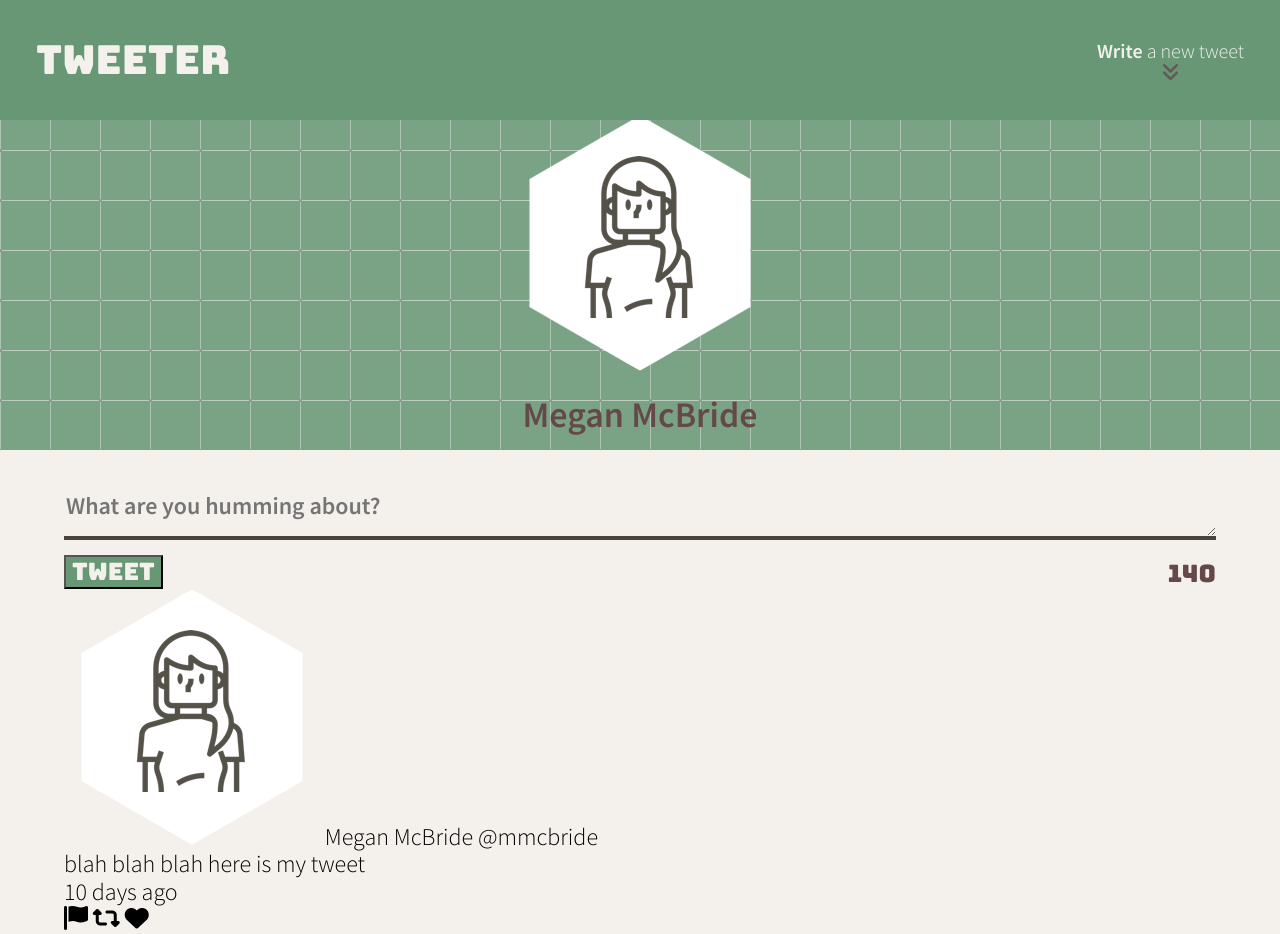
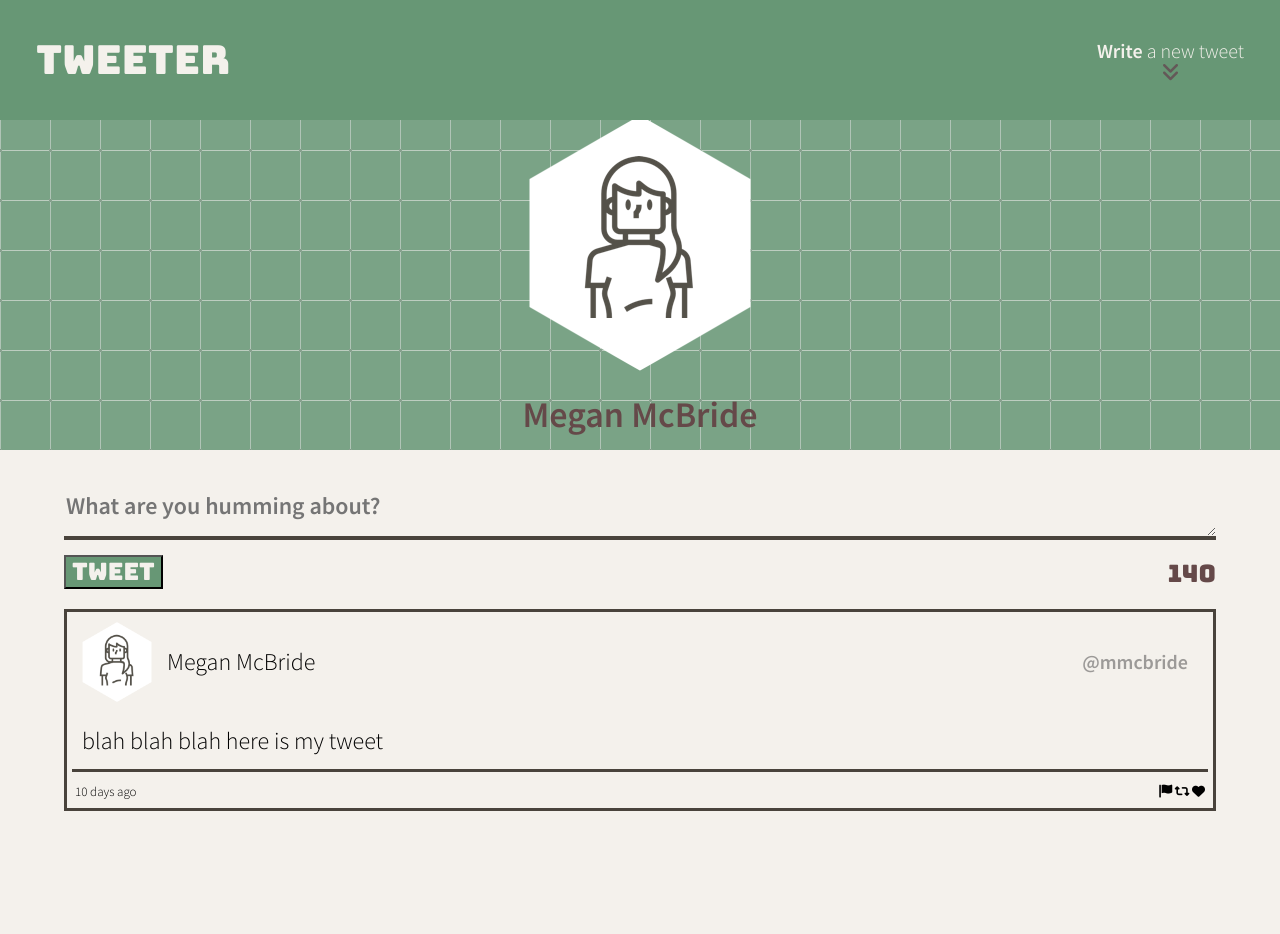
Before and after one commit to megsmcbride/tweeter, a website: page public/index.html in a window 1280 px wide. After the commit the page ends 811 px from the top, so only its background shows below. Drawn offline with nearby package versions, Linux system fonts and the light colour scheme.

Commit message:
Add style for tweet container

```diff
--- a/public/styles/new-tweet.css
+++ b/public/styles/new-tweet.css
@@ -38,3 +38,52 @@ form {
   font-family: 'Bungee', 'sans-serif';
   color: red;
 }
+
+section.tweet-container {
+  display: flex;
+  border:#49433c solid 3px;
+  margin-top: 20px;
+  flex-direction: column;
+  font-family: 'Source Sans Pro', 'sans-serif';
+}
+
+.tweet-container-header {
+  display: flex;
+  align-items: center;
+  justify-self: flex-end;
+}
+
+.username {
+  display: flex;
+  margin-left: auto;
+  padding-right: 25px;
+  color: #9c9a98;
+  font-weight: bold;
+  font-size: 20px;
+}
+
+.tweet-profile-image {
+  height: 80px;
+  width: 80px;
+  margin: 10px;
+}
+
+.previous-tweet-text {
+  border-bottom:#49433c 3px solid;
+  background-color: transparent;
+  margin: 5px;
+  padding: 10px;
+  padding-bottom: 15px;
+}
+
+.tweet-container-bottom {
+  display: flex;
+  justify-content: space-between;
+  font-size: small;
+  /* border-top: #49433c 3px solid ; */
+  padding: 8px;
+}
+
+i:hover {
+  color:  #7aa386;
+}
```
